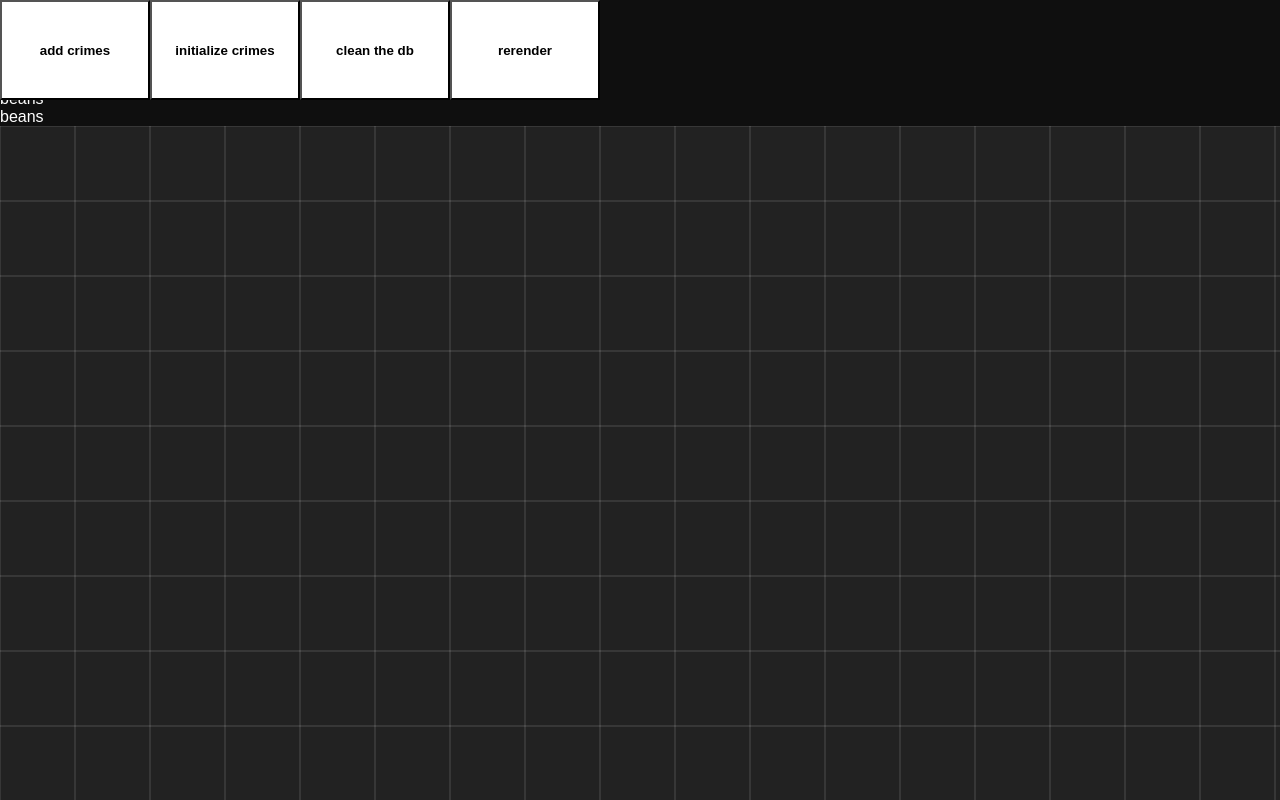
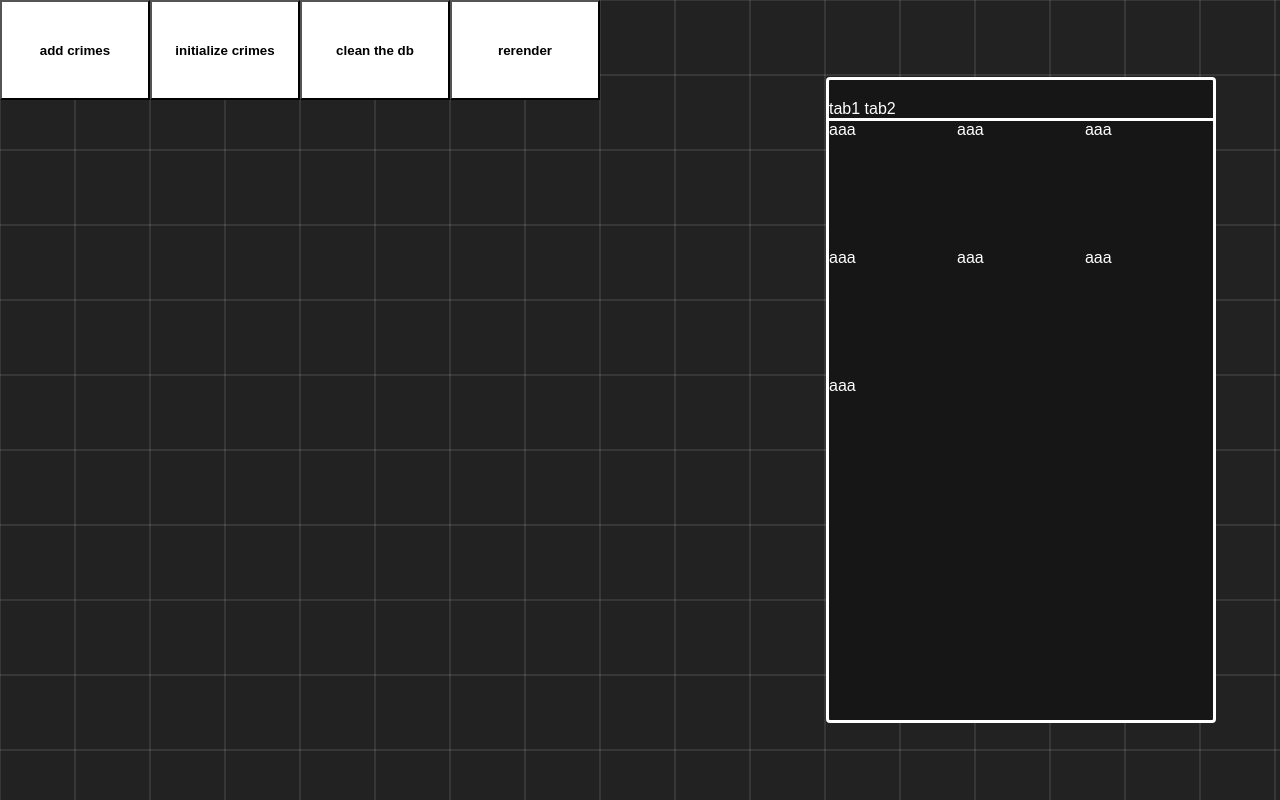
Before and after one commit to maksiksq/old-Lirith-archive, a Nuxt app: page / in a window 1280 px wide. Built offline with nearby package versions, Linux system fonts and the light colour scheme.

Commit message:
ui progress

```diff
--- a/app.vue
+++ b/app.vue
@@ -14,7 +14,7 @@
     </NuxtLayout>
   </div>
 </template>
-<style>
+<style lang="scss">
 * {
   margin: 0;
   padding: 0;
@@ -50,6 +50,8 @@ h1, h2, h3, h4, h5, h6, p {
   color: white;
 }
 
+// Specific global styles
+
 </style>
 <style scoped lang="scss">
 main {
--- a/components/Hud.vue
+++ b/components/IndexHud.vue
@@ -8,10 +8,22 @@ import LibraryFloatie from "~/components/LibraryFloatie.vue";
     probably a side bar or two later on here, im not entirely sure yet,
     it depends on how it all goes ig
   -->
-  <LibraryFloatie></LibraryFloatie>
+  <div class="ui-container">
+    <LibraryFloatie></LibraryFloatie>
+  </div>
 
 </template>
 
 <style scoped lang="scss">
+.ui-container {
+  width: 100%;
+  height: 100%;
 
+  position: absolute;
+  top: 0;
+  left: 0;
+
+  pointer-events: none;
+  background-color: transparent;
+}
 </style>
--- a/components/LibraryFloatie.vue
+++ b/components/LibraryFloatie.vue
@@ -14,13 +14,56 @@ const library = ref([
 </script>
 
 <template>
-  <div class="ui-container">
     <div class="ui-floatie ui-floatie-library">
-      <div v-for="entry in library" class="entry">beans</div>
+      <div class="tabs">
+        <div>tab1</div>
+        <div>&nbsp;tab2</div>
+      </div>
+      <div class="library">
+        <div v-for="entry in library" class="entry"><p>aaa</p></div>
+      </div>
     </div>
-  </div>
 </template>
 
 <style scoped lang="scss">
+.ui-floatie-library {
+  position: absolute;
+  z-index: 99999;
 
+  transform: translateY(-50%);
+  top: 50%;
+  right: 5vw;
+
+  width: 30vw;
+  height: 80vh;
+
+  background-color: #161616;
+  border-radius: 4px;
+  border: 3px solid white;
+
+  display: flex;
+  flex-direction: column;
+
+  .tabs {
+    display: flex;
+    flex-direction: row;
+    align-items: flex-end;
+
+    height: 6%;
+    border-bottom: 3px solid white;
+  }
+
+  .library {
+    display: flex;
+    flex-direction: row;
+    flex-wrap: wrap;
+
+    gap: 10px;
+
+    .entry {
+      flex-basis: calc(100%/3 - 10px);
+      aspect-ratio: 1;
+    }
+  }
+}
 </style>
--- a/pages/index.vue
+++ b/pages/index.vue
@@ -4,7 +4,7 @@ import Shelf from '~/components/Shelf.vue';
 
 
 import {saveShelf, deleteShelf, getShelf, getAllShelves, clearShelves} from "~/utils/indexedDB";
-import Hud from "~/components/Hud.vue";
+import IndexHud from "~/components/IndexHud.vue";
 
 const shelves = ref([])
 
@@ -244,7 +244,7 @@ onMounted(async () => {
     <button @click="purge">clean the db</button>
     <button @click="updatePositions">rerender</button>
   </div>
-  <Hud></Hud>
+  <IndexHud></IndexHud>
   <div class="grid-container" ref="grid"
        @mousedown="startPan"
        @wheel.prevent="zoom">
```
